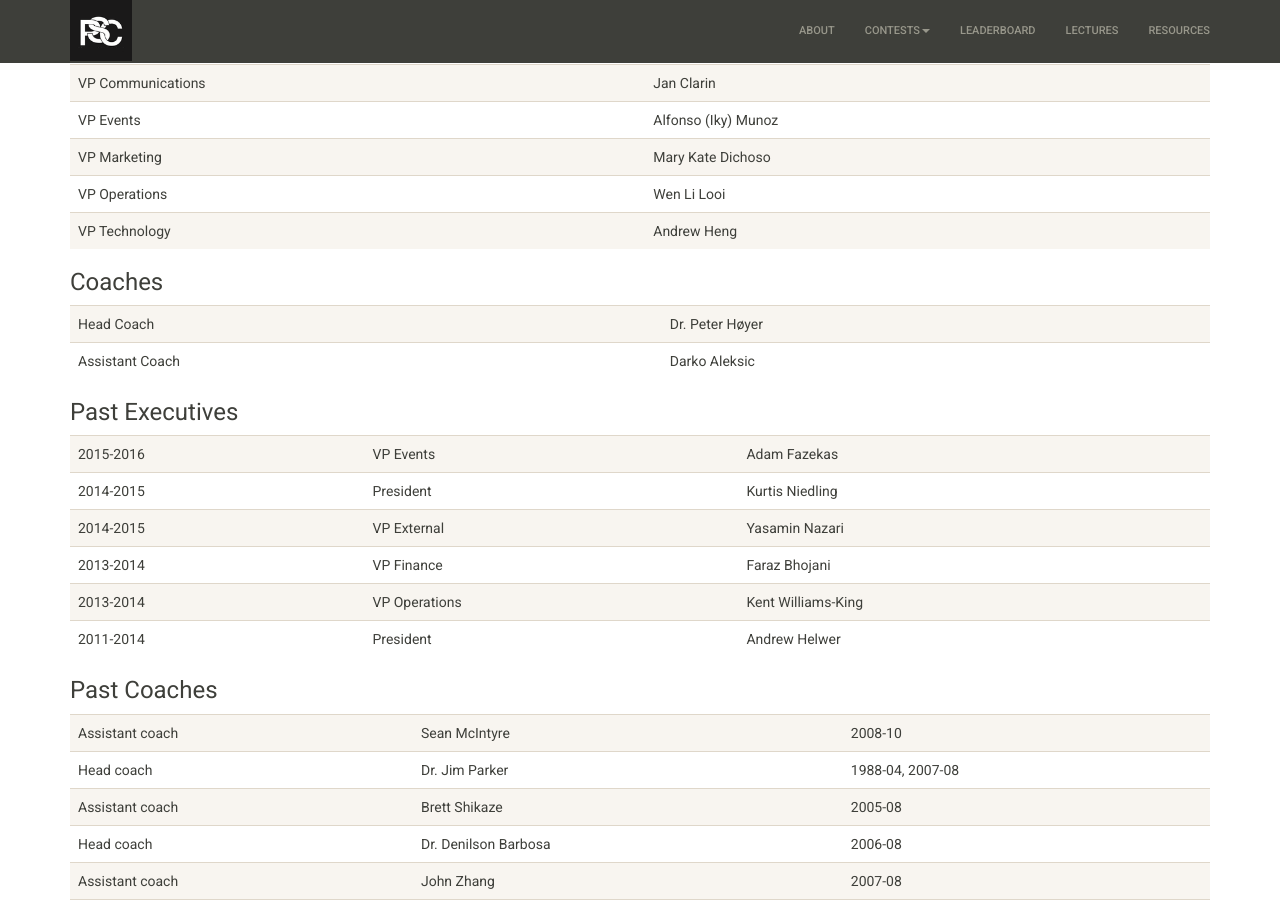
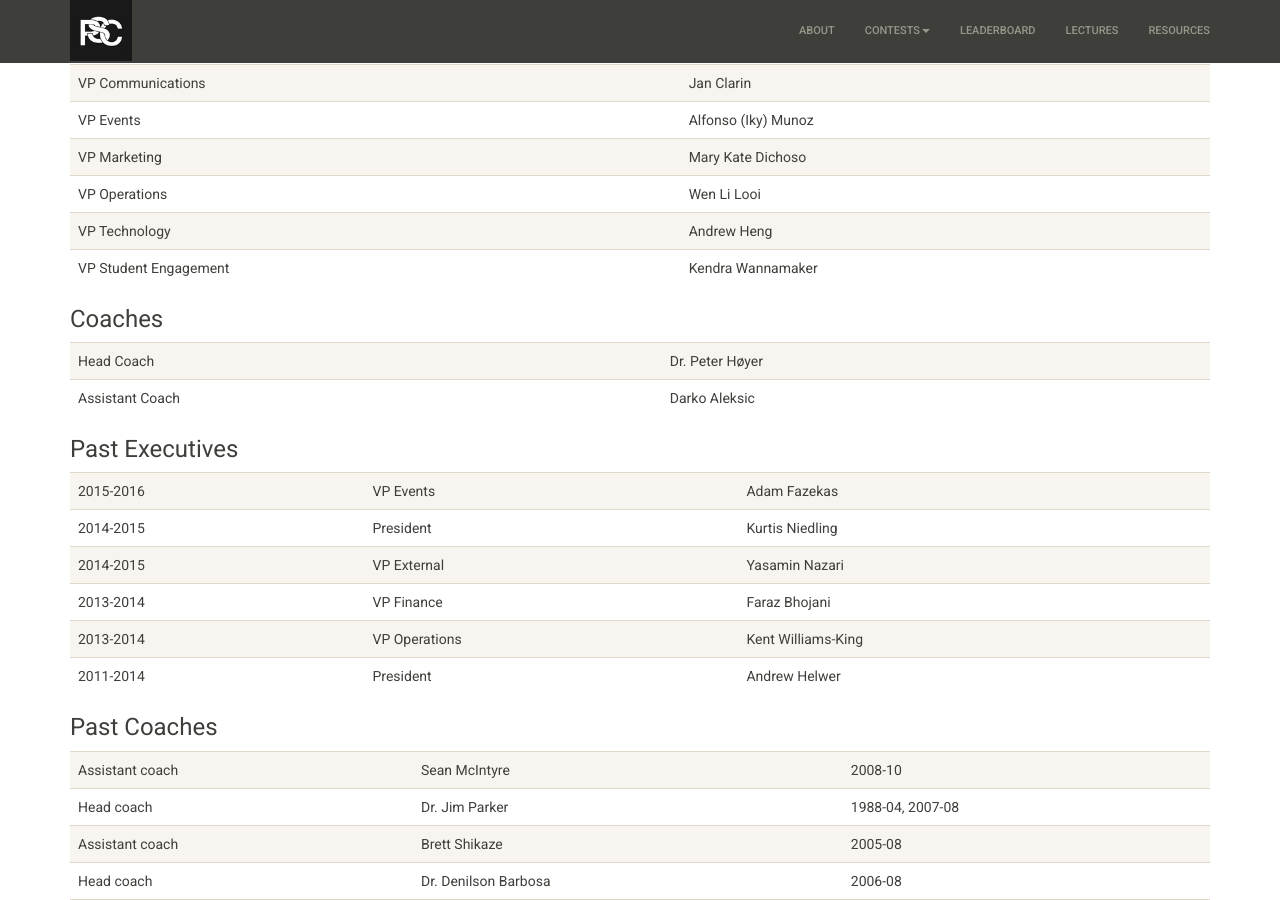
Before and after one commit to ProblemSolvingClub/psc-website, a Jekyll site: the page built from about/index.html, in a window 1280 px wide and 900 px high, scrolled down 349 px. Built offline with Jekyll 4.4.1, drawn with Linux system fonts in a browser that asks for light colours; nearby versions of some CDN libraries.

Commit message:
Added kendra

```diff
--- a/about/index.html
+++ b/about/index.html
@@ -47,6 +47,9 @@ title: About
         <td> VP Technology </td>
         <td> Andrew Heng </td>
       </tr>
+      <tr>
+        <td> VP Student Engagement </td>
+        <td> Kendra Wannamaker </td>
     </tbody>
   </table>
 
```
